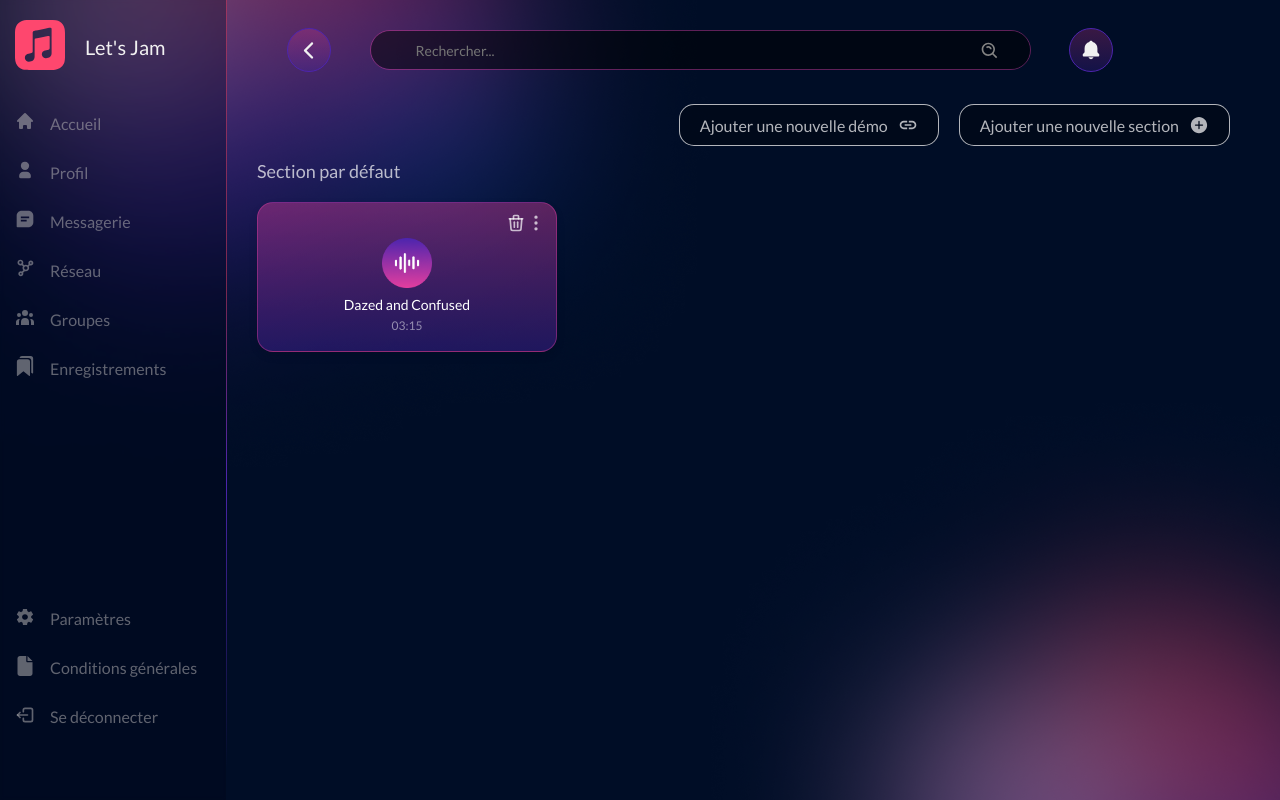
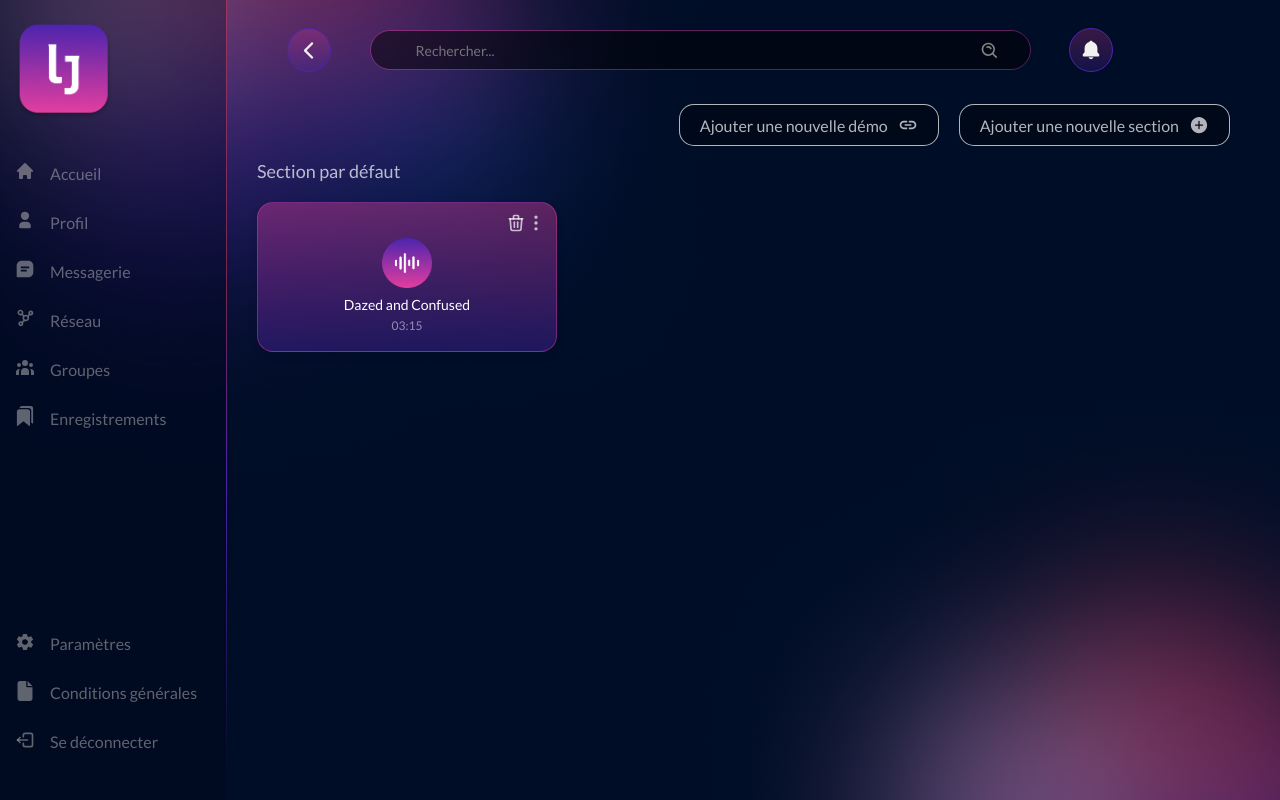
Before and after one commit to ApollineSetan/Projet-Fil-Rouge-App, a React (Vite) app: page / in a window 1280 px wide. Built offline with nearby package versions, Linux system fonts and the light colour scheme.

Commit message:
added true logo

```diff
--- a/src/Components/LeftMenu.jsx
+++ b/src/Components/LeftMenu.jsx
@@ -1,11 +1,14 @@
 import React, { useState } from "react";
 import "../Styles/LeftMenu.css";
 import { SiApplemusic } from "react-icons/si";
+import logoImage from "../assets/logoImage.png";
+
+// Components
 import { Menu } from "./Menu";
 import { MenuList } from "./MenuList";
 
 function LeftMenu() {
-  // Utilisez un état pour suivre l'élément de menu actif
+  // Création d'un état pour suivre l'élément de menu actif
   const [activeIndex, setActiveIndex] = useState(null);
 
   // Fonction pour gérer le clic sur un élément de menu
@@ -17,9 +20,8 @@ function LeftMenu() {
     <div className="leftMenu">
       <div className="logoContainer">
         <i>
-          <SiApplemusic />
+          <img src={logoImage} alt="Logo" className="logoImage" />
         </i>
-        <h2>Let's Jam</h2>
       </div>
 
       {/* Passer activeIndex et handleMenuClick aux deux menus */}
--- a/src/Styles/LeftMenu.css
+++ b/src/Styles/LeftMenu.css
@@ -16,6 +16,14 @@
   display: flex;
   flex-direction: column;
   box-sizing: border-box;
+}
+
+.logoImage {
+  width: 100px;
+  align-items: center;
+  justify-content: center;
+  height: auto;
+  cursor: pointer;
 }
 
 .leftMenu .logoContainer {
@@ -92,7 +100,7 @@
 .MenuContainer ul li:hover::before,
 .MenuContainer ul li.active::before {
   width: 5px;
-  transition: width 0.3s ease; /* Transition pour le "border-left" de l'élément */
+  transition: width 0.3s ease;
 }
 
 .MenuContainer ul li:hover a {
```
Also changed, not shown: src/assets/logoImage.png (added).
